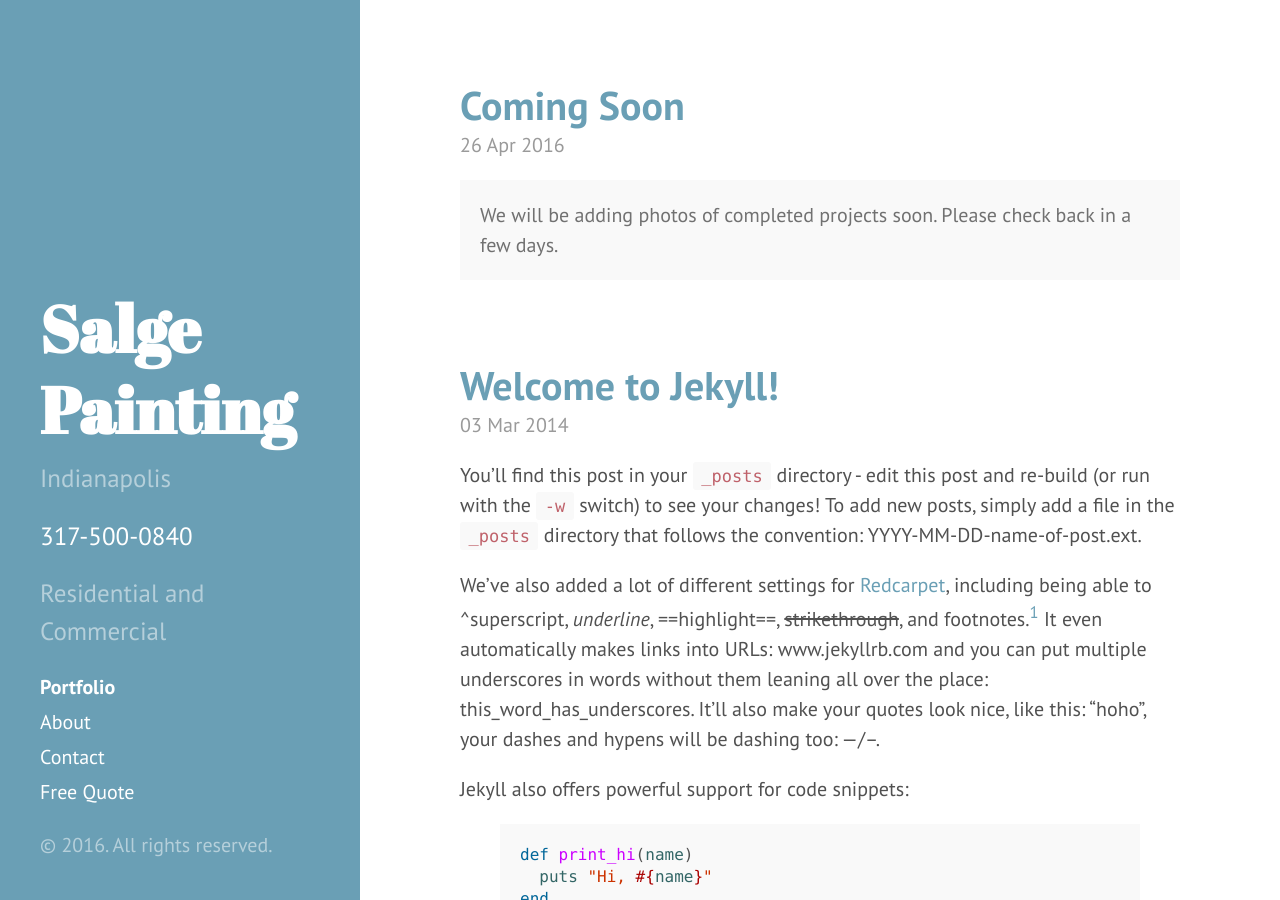
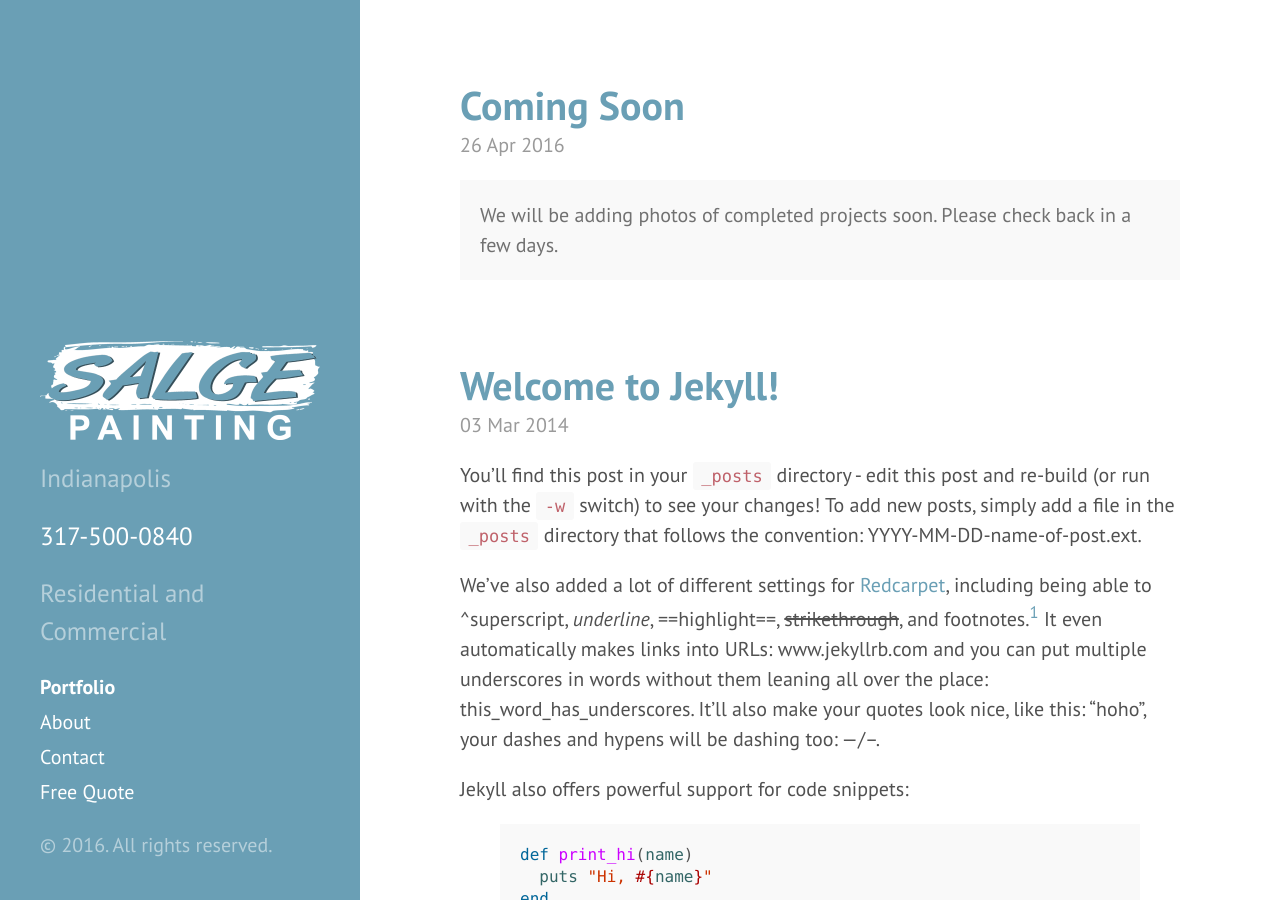
Before and after one commit to benharold/salgepainting, a Jekyll site: the page built from src/index.html, in a window 1280 px wide and 900 px high. Built offline with Jekyll 4.4.1, drawn with Linux system fonts in a browser that asks for light colours; the list of posts is cut into pages by our own code.

Commit message:
add logo image to sidebar

```diff
--- a/src/_includes/sidebar.html
+++ b/src/_includes/sidebar.html
@@ -3,7 +3,7 @@
     <div class="sidebar-about">
       <h1>
         <a href="{{ site.baseurl }}">
-          {{ site.title }}
+          <img src="{{ site.baseurl }}assets/images/logo.png" width="280" height="99" alt="Salge Painting">
         </a>
       </h1>
       <p class="lead">Indianapolis</p>
```
Also changed, not shown: src/assets/images/logo.png (added).
